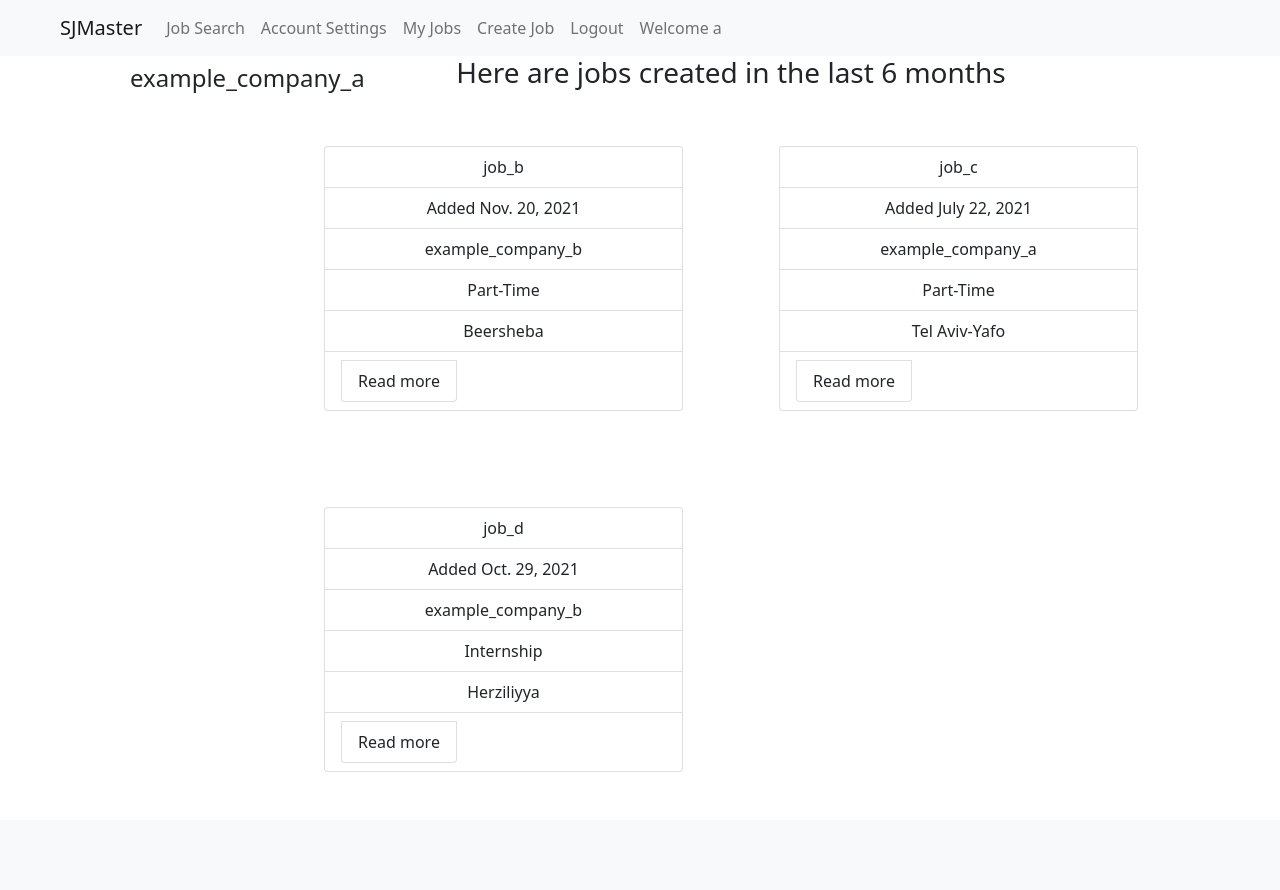
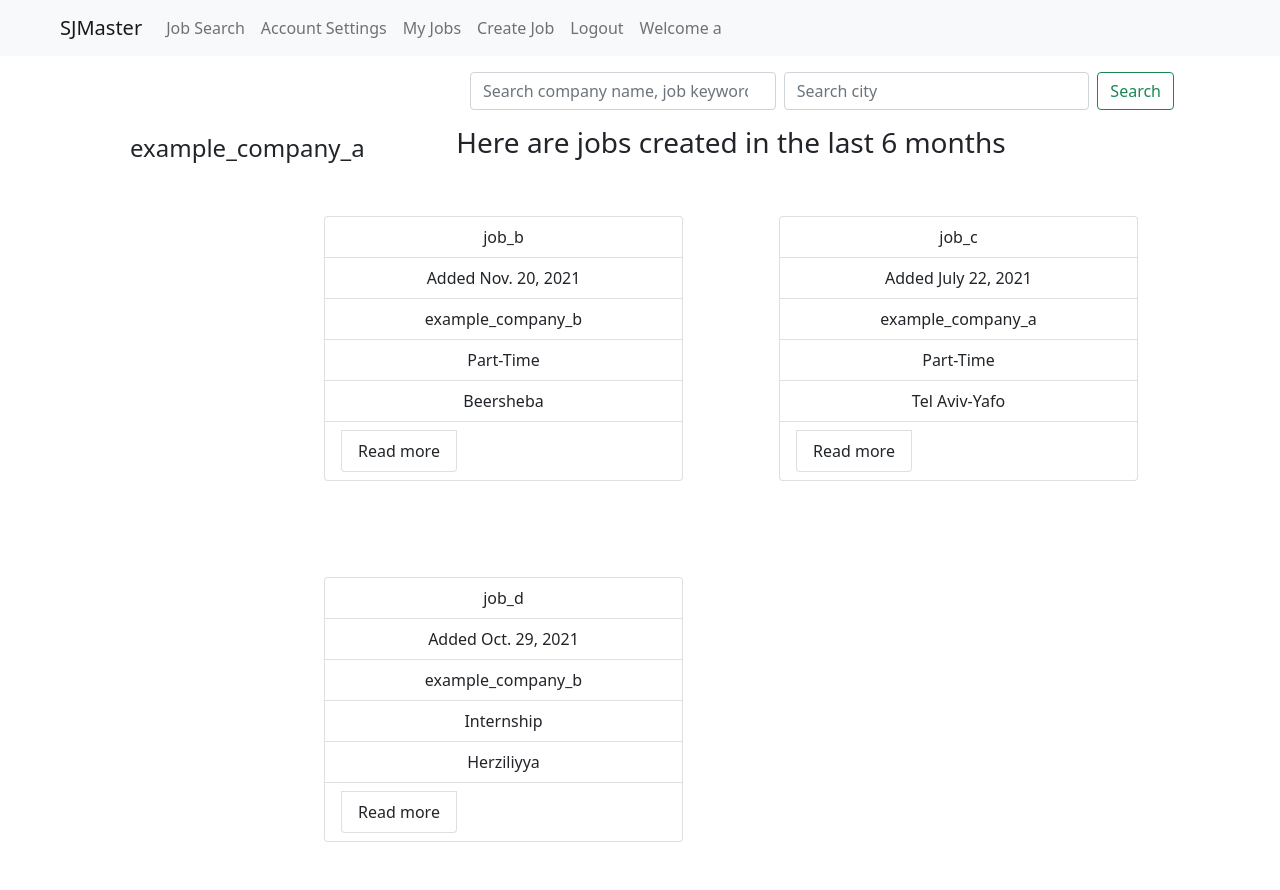
Before and after one commit to redhat-beyond/SJMaster, a Django app: page / in a window 1280 px wide. Before the commit the page ends 772 px from the top, so only its background shows below. Run offline with Django 3.2, Linux system fonts and the light colour scheme; a user stored in the database is signed in; data comes from the database, SQL or seed files in the repository; data that the repository does not hold is empty.

Commit message:
Added Job Search Bar Feature
The search bar is built of 2 different bars:
  1. On the first bar the user can input a keyword corresponding to a
     job or the name of a company.
  2. On the second bar the user can input a city name.

The user can decide if he wants to search only by keyword/company,
only by city, or by both keyword/company and city. If the user chose to
search by both the the jobs that will be displayed will be only jobs
that match both search bars.
Example: user inputs on first bar 'software' and on second bar 'tel
aviv-yafo' then only jobs that have a software keyword and their location
is tel aviv-yafo will be displayed.

```diff
--- a/jobboard/templates/jobboard/board.html
+++ b/jobboard/templates/jobboard/board.html
@@ -2,27 +2,45 @@
 
 <div class="container-fluid">
   <div class="row">
+    <div class="col-4"></div>
+    <div class="col-8">
+      <form class="d-flex my-3" method="POST" action="{% url 'board' %}">
+        {% csrf_token %}
+        <input
+          class="form-control me-2"
+          type="search"
+          placeholder="Search company name, job keyword"
+          aria-label="Search"
+          name="searched_name"
+        />
+        <input
+          class="form-control me-2"
+          type="search"
+          placeholder="Search city"
+          aria-label="Search"
+          name="searched_city"
+        />
+        <button class="btn btn-outline-success" type="submit">Search</button>
+      </form>
+    </div>
+  </div>
+  <div class="row">
     <div class="col-2">
       <div class="user-info">
         <div class="container-fluid">
-                    {% if user_is_student or user_is_recruiter %}
-                        <h2>{{user.first_name}} {{user.last_name}}</h2>
+          <h2>{{user_name}}</h2>
           {% if user_is_student %}
             <h4>{{user_as_student.educational_institution}}</h4>
           {% endif %}
           {% if user_is_recruiter %}
             <h4>{{user_as_recruiter.company}}</h4>
-                    {% endif %} {% endif %}
+          {% endif %}
         </div>
       </div>
     </div>
     <div class="col-10 text-center">
       <div class="row">
-                {% if user_is_student %}
-                    <h3>Here are some jobs that match your profile</h3>
-                {% else %}
-                    <h3>Here are jobs created in the last 6 months</h3>
-                {% endif %}
+        <h3>{{jobs_intro_message}}</h3>
         {% for job in jobs_to_display %}
           <div class="col-6 p-5 text-center">
             <div class="jobs">
@@ -33,7 +51,11 @@
                 <li class="list-group-item">{{job.job_type}}</li>
                 <li class="list-group-item">{{job.city}}</li>
                 <li class="list-group-item">
-                                <button class="list-group-item" onclick="location.href ='/job/{{ job.id }}/'">Read more
+                  <button
+                    class="list-group-item"
+                    onclick="location.href ='/job/{{ job.id }}/'"
+                  >
+                    Read more
                   </button>
                 </li>
               </ul>
@@ -42,7 +64,7 @@
         {% endfor %}
       </div>
     </div>
+
+    {% endblock %}
   </div>
 </div>
-
-{% endblock %}
--- a/jobboard/views.py
+++ b/jobboard/views.py
@@ -16,10 +16,12 @@ def get_content_if_user_is_student(request):
     user_as_student = Student.get_student(request.user.id)
     jobs_by_student_major = Job.get_jobs_by_major(user_as_student.major)
     content = {'jobs_to_display': jobs_by_student_major,
+               'jobs_intro_message': 'Here are some jobs that match your profile',
                'user': request.user,
                'user_is_student': True,
                'user_is_recruiter': False,
-               'user_as_student': user_as_student}
+               'user_as_student': user_as_student,
+               'user_name': f"{request.user.first_name} {request.user.last_name}"}
     return content
 
 
@@ -32,12 +34,25 @@ def get_content_if_user_is_not_student(request, user_is_recruiter):
     latest_jobs = Job.get_jobs_posted_on_or_after_specific_date(
         date_six_months_ago)
     content = {'jobs_to_display': latest_jobs,
+               'jobs_intro_message': 'Here are jobs created in the last 6 months',
                'user': request.user,
                'user_is_student': False,
                'user_is_recruiter': user_is_recruiter}
     if user_is_recruiter:
         content['user_as_recruiter'] = Recruiter.get_recruiter(request.user.id)
+        content['user_name'] = f"{request.user.first_name} {request.user.last_name}"
     return content
+
+
+def searched_by_company_or_keyword(searched_name):
+    jobs_by_company = Job.get_jobs_by_company_name(searched_name)
+    jobs_by_keyword = Job.get_jobs_by_keyword(searched_name)
+    return jobs_by_company.union(jobs_by_keyword)
+
+
+def searched_by_city(searched_city):
+    jobs_by_city = Job.get_jobs_by_city_name(searched_city)
+    return jobs_by_city
 
 
 def board(request):
@@ -47,6 +62,23 @@ def board(request):
         content = get_content_if_user_is_student(request)
     else:
         content = get_content_if_user_is_not_student(request, user_is_recruiter)
+
+    # user hit the search button
+    if request.method == "POST":
+        searched_name = request.POST.get('searched_name')
+        searched_city = request.POST.get('searched_city')
+        content["searched_name"] = searched_name
+        content["searched_city"] = searched_city
+        if searched_name and not searched_city:
+            content['jobs_to_display'] = searched_by_company_or_keyword(searched_name)
+            content['jobs_intro_message'] = f"Here are jobs for '{searched_name}'"
+        elif searched_city and not searched_name:
+            content['jobs_to_display'] = searched_by_city(searched_city)
+            content['jobs_intro_message'] = f"Here are jobs located at '{searched_city}"
+        else:
+            content['jobs_to_display'] = searched_by_city(searched_city).\
+                intersection(searched_by_company_or_keyword(searched_name))
+            content['jobs_intro_message'] = f"Here are jobs for '{searched_name}' located at '{searched_city}"
     add_navbar_links_to_context(request, content)
     return render(request, 'jobboard/board.html', content)
 
```
Also changed, not shown: jobboard/tests/search_bar_tests.py (added, +98 -0 lines). Lines whose indentation alone changed are shown as unchanged.
